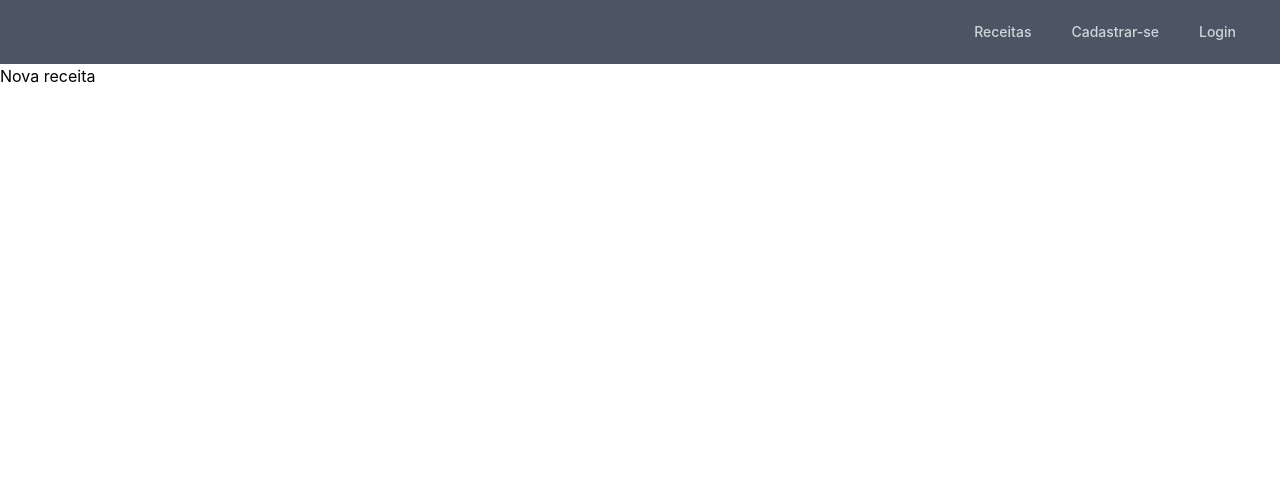
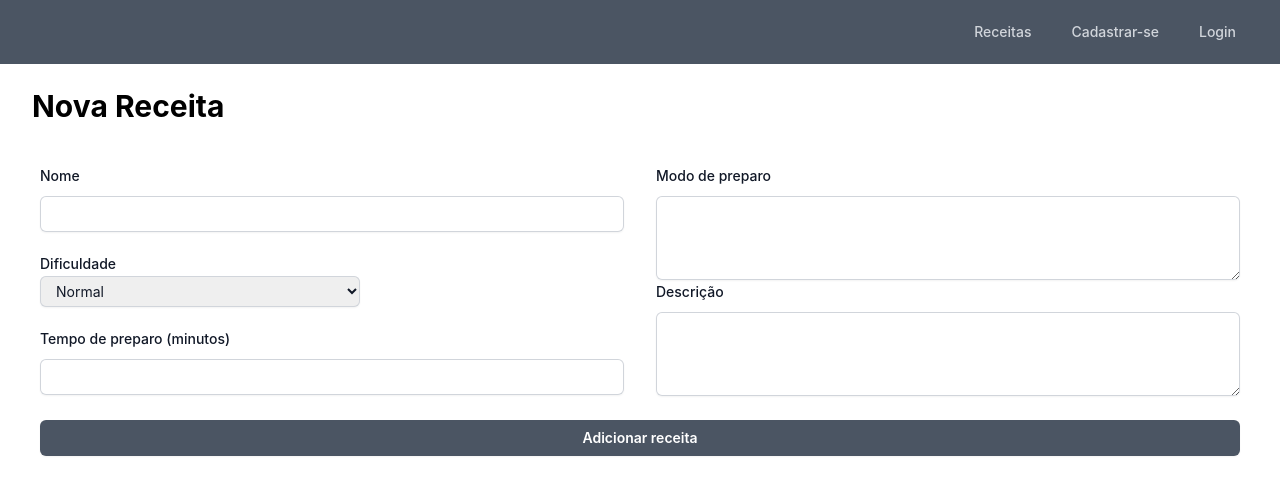
Before and after one commit to Denilson21R/projeto-pw4, a React (Create React App) app in the folder frontend/: page /recipe/new in a window 1280 px wide. Shown: the top 494 px of the page. Built offline with nearby package versions, Linux system fonts and the light colour scheme.

Commit message:
fix backend add recipe route can now receive a list of ingredients and prepare add recipe form in frontend

```diff
--- a/frontend/src/components/newRecipe.js
+++ b/frontend/src/components/newRecipe.js
@@ -1,7 +1,92 @@
 export default function NewRecipe() {
+    function handleAddRecipe(event) {
+        event.preventDefault()
+        console.log("handleAddRecipe")
+    }
+
     return (
         <div className="container mx-auto">
-            Nova receita
+            <div className="font-bold text-3xl mt-6 ml-8">Nova Receita</div>
+            <div className="mt-10 mx-10">
+                <form className="space-y-6" onSubmit={handleAddRecipe}>
+                    <div className="columns-2 gap-8">
+                        <div>
+                            <label htmlFor="name" className="block text-sm font-medium leading-6 text-gray-900">
+                                Nome
+                            </label>
+                            <div className="mt-2">
+                                <input
+                                    id="name"
+                                    name="name"
+                                    type="text"
+                                    autoComplete="name"
+                                    required
+                                    className="block w-full rounded-md border-0 py-1.5 px-3 text-gray-900 shadow-sm ring-1 ring-inset ring-gray-300 placeholder:text-gray-400 focus:ring-2 focus:ring-inset focus:ring-stone-500 sm:text-sm sm:leading-6"
+                                />
+                            </div>
+                        </div>
+                        <div className="mt-5">
+                            <label htmlFor="difficulty" className="block text-sm font-medium leading-6 text-gray-900">
+                                Dificuldade
+                            </label>
+                            <div>
+                                <select
+                                    id="difficulty"
+                                    name="difficulty"
+                                    autoComplete="difficulty"
+                                    className="block w-full rounded-md border-0 py-1.5 px-3 text-gray-900 shadow-sm ring-1 ring-inset ring-gray-300 focus:ring-2 focus:ring-inset focus:ring-indigo-600 sm:max-w-xs sm:text-sm sm:leading-6"
+                                >
+                                    <option>Normal</option>
+                                    <option>Muito fácil</option>
+                                    <option>Fácil</option>
+                                    <option>Difícil</option>
+                                    <option>Muito Difícil</option>
+                                </select>
+                            </div>
+                        </div>
+
+                        <div className="mt-5">
+                            <label htmlFor="preparationTime" className="block text-sm font-medium leading-6 text-gray-900">
+                                Tempo de preparo (minutos)
+                            </label>
+                            <div className="mt-2">
+                                <input
+                                    id="preparationTime"
+                                    name="preparationTime"
+                                    type="number"
+                                    min={0}
+                                    required
+                                    className="block w-full rounded-md border-0 py-1.5 px-3 text-gray-900 shadow-sm ring-1 ring-inset ring-gray-300 placeholder:text-gray-400 focus:ring-2 focus:ring-inset focus:ring-stone-500 sm:text-sm sm:leading-6"
+                                />
+                            </div>
+                        </div>
+                        <div>
+                            <label htmlFor="preparationMode" className="block text-sm font-medium leading-6 text-gray-900">
+                                Modo de preparo
+                            </label>
+                            <div className="mt-2">
+                                <textarea id="preparationMode" name="preparationMode" rows="3" className="block w-full rounded-md border-0 py-1.5 px-3 text-gray-900 shadow-sm ring-1 ring-inset ring-gray-300 placeholder:text-gray-400 focus:ring-2 focus:ring-inset focus:ring-indigo-600 sm:text-sm sm:leading-6" required></textarea>
+                            </div>
+                        </div>
+                        <div className="">
+                            <label htmlFor="description" className="block text-sm font-medium leading-6 text-gray-900">
+                                Descrição
+                            </label>
+                            <div className="mt-2">
+                                <textarea id="description" name="description" rows="3" className="block w-full rounded-md border-0 py-1.5 px-3 text-gray-900 shadow-sm ring-1 ring-inset ring-gray-300 placeholder:text-gray-400 focus:ring-2 focus:ring-inset focus:ring-indigo-600 sm:text-sm sm:leading-6" required></textarea>
+                            </div>
+                        </div>
+                    </div>
+                    <div>
+                        <button
+                            type="submit"
+                            className="flex w-full justify-center rounded-md bg-gray-600 px-3 py-1.5 text-sm font-semibold leading-6 text-white shadow-sm hover:bg-stone-600 focus-visible:outline focus-visible:outline-2 focus-visible:outline-offset-2 focus-visible:outline-indigo-600"
+                        >
+                            Adicionar receita
+                        </button>
+                    </div>
+                </form>
+            </div>
         </div>
     )
 }
--- a/frontend/src/components/recipe.js
+++ b/frontend/src/components/recipe.js
@@ -1,25 +1,10 @@
-import {useParams} from "react-router-dom";
-import {useEffect, useState} from "react";
-import {apiUrl} from "../utils/config";
+import {useLoaderData} from "react-router-dom";
 
 export default function Recipe(){
-    let { recipeId } = useParams();
-    let [ recipe, setRecipe ] = useState({});
-    let [ userRecipe, setUserRecipe ] = useState({});
 
-    //TODO: change logic to use loaderData
-    useEffect(() => {
-        apiUrl.get("/recipe/" + recipeId)
-            .then((response) => {
-                if(response.status === 200){
-                    recipe = setRecipe(response.data)
-                    userRecipe = setUserRecipe(response.data.User)
-                }
-            })
-            .catch((err) => {
-                console.error(err);
-            });
-    }, []);
+    let data = useLoaderData();
+    let recipe = data.recipe;
+    let userRecipe = data.userRecipe;
 
     if(recipe) {
         return (
--- a/frontend/src/index.js
+++ b/frontend/src/index.js
@@ -13,7 +13,7 @@ import Signup from "./components/signup";
 import Home from "./components/home";
 import NewIngredient from "./components/newIngredient";
 import Ingredient from "./components/ingredient";
-import {getRecipesLoader} from "./loaders/recipes";
+import {getRecipeLoader, getRecipesLoader} from "./loaders/recipes";
 import {getIngredientsLoader} from "./loaders/ingredients";
 
 const router = createBrowserRouter([
@@ -24,7 +24,7 @@ const router = createBrowserRouter([
             {path: "recipes", element: <Recipes />, loader: getRecipesLoader},
             {path: "recipe",
                 children: [
-                    {path: ":recipeId", element: <Recipe />},
+                    {path: ":recipeId", element: <Recipe />, loader: (params) => getRecipeLoader(params.params.recipeId)},
                     {path: "new", element: <NewRecipe />}
                 ]
             },
--- a/frontend/src/loaders/recipes.js
+++ b/frontend/src/loaders/recipes.js
@@ -13,4 +13,20 @@ async function getRecipesLoader() {
     return recipes;
 }
 
-export {getRecipesLoader};
+async function getRecipeLoader(id) {
+    let recipeData = null
+    await apiUrl.get(`/recipe/${id}`).then((response) => {
+        if(response.status === 200){
+            recipeData = {
+                recipe: response.data,
+                userRecipe : response.data.User
+            }
+        }
+    }).catch((err) => {
+        console.error(err);
+    });
+
+    return recipeData;
+}
+
+export {getRecipesLoader, getRecipeLoader};
```
Also changed, not shown: 1 other file (tests, documents, lock files or other folders).
